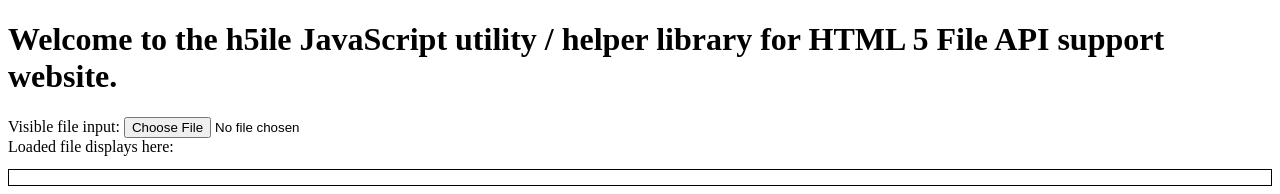
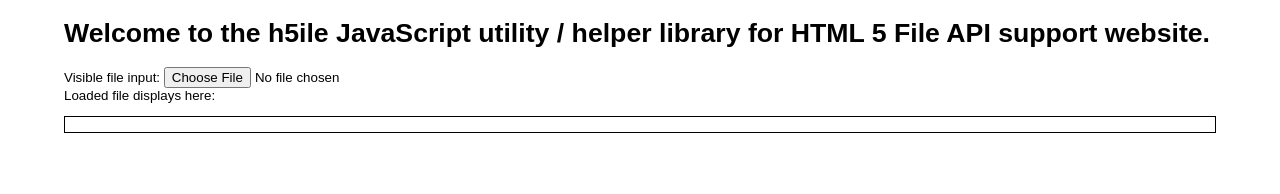
Before and after one commit to maratbn/h5ile, a plain HTML site: page index.html in a window 1280 px wide. Drawn offline with Linux system fonts and the light colour scheme.

Commit message:
Added CSS styling for the page.

```diff
--- a/index.html
+++ b/index.html
@@ -4,8 +4,16 @@
   <head>
     <title>Welcome to the h5ile JavaScript utility / helper library for HTML 5 File API support website.</title>
     <script type='text/javascript' src='h5ile.js'></script>
+    <style type='text/css'>
+        .h5ile_support {
+            font-family:                    sans-serif;
+            font-size:                      10pt;
+            width:                          90%;
+            margin:                         auto;
+        }
+    </style>
   </head>
-  <body>
+  <body class='h5ile_support'>
     <h1>Welcome to the h5ile JavaScript utility / helper library for HTML 5 File API support website.</h1>
     <div>
       Visible file input:
```
